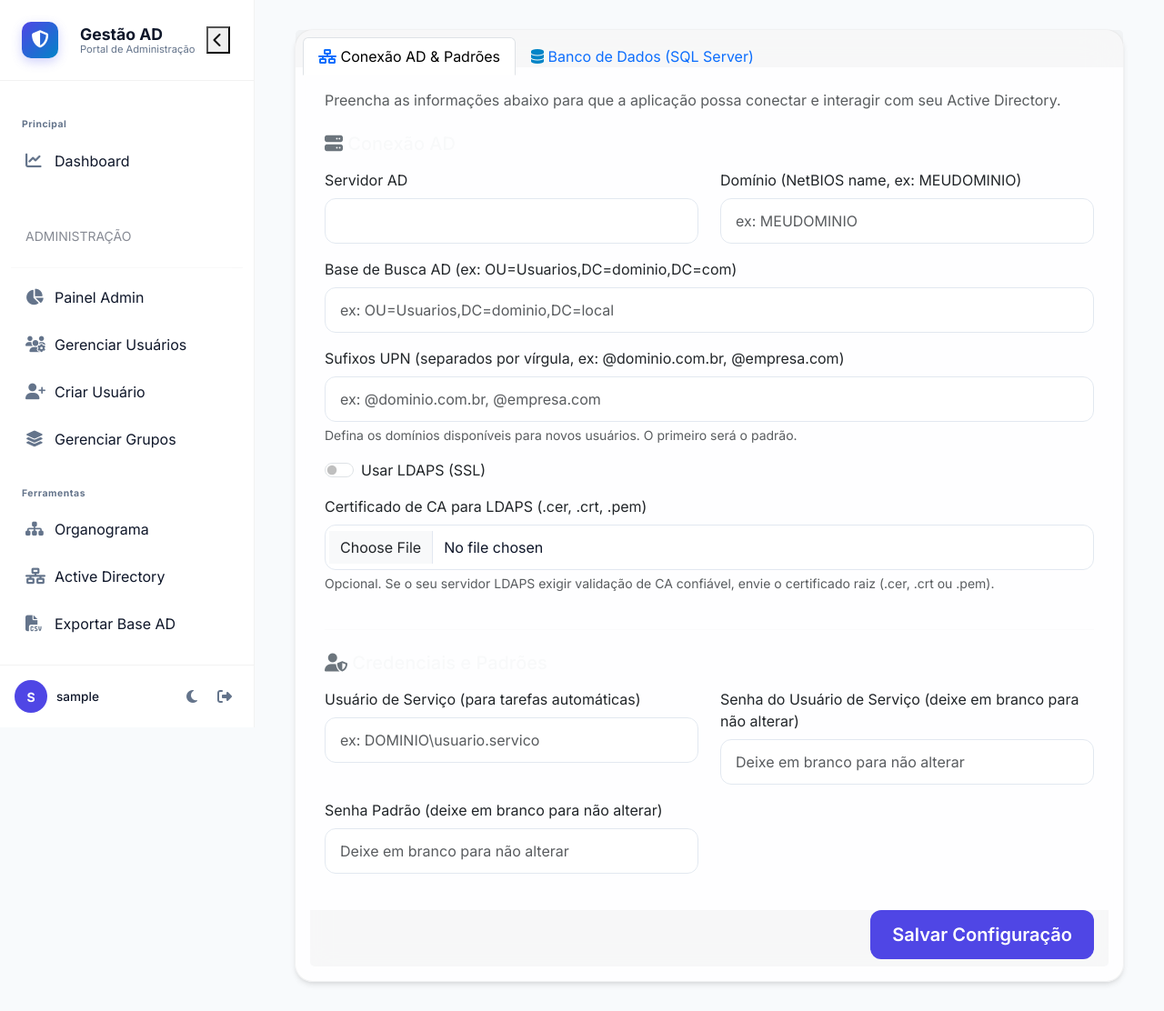
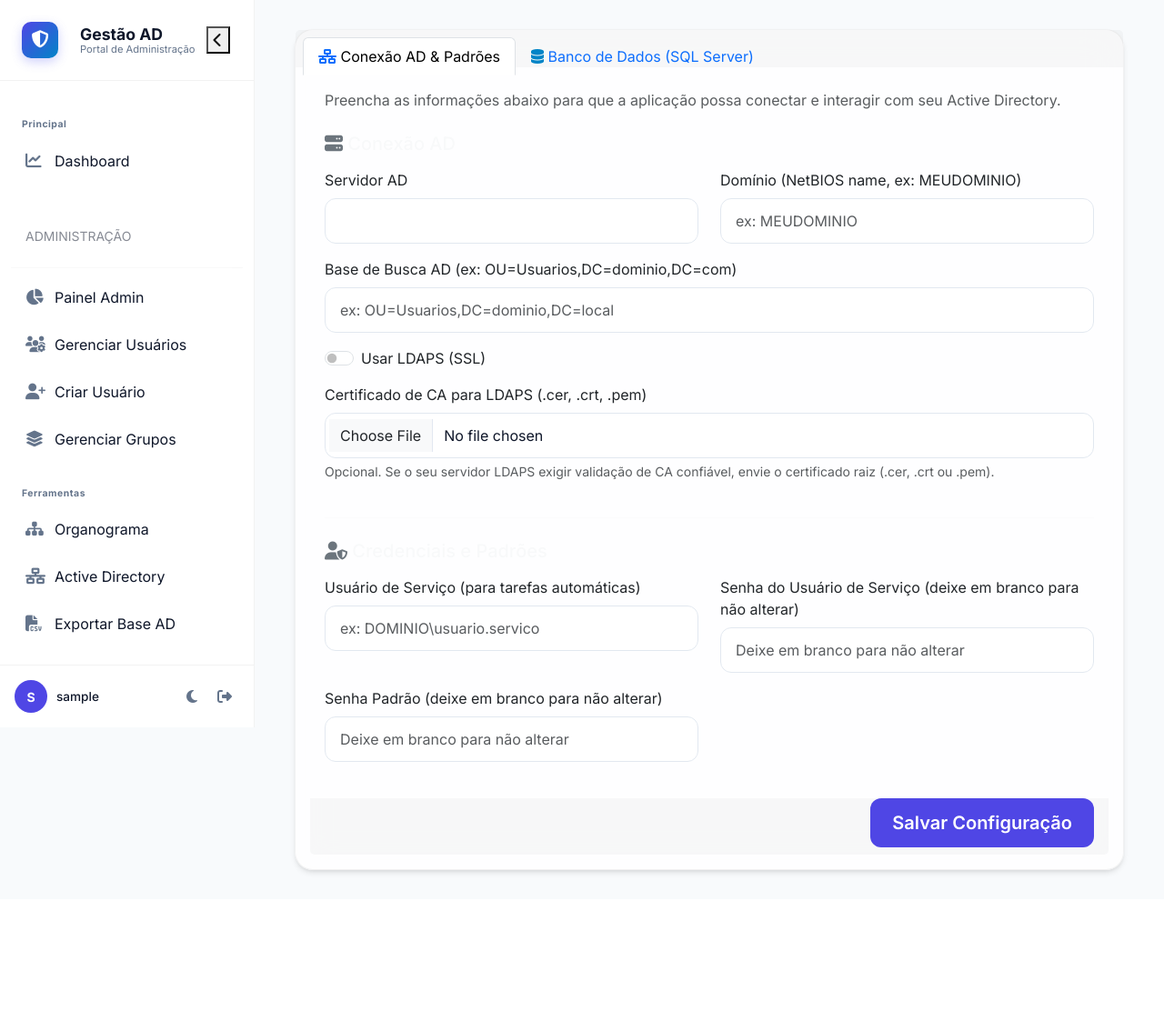
Before and after one commit to welermoura/ldap-teste, a Flask app: page /admin/config in a window 1280 px wide. Shown: the whole page at 91% size. After the commit the page ends 962 px from the top, so only its background shows below. Run offline with Flask 3, Linux system fonts and the light colour scheme; the visitor is signed in with stand-in values (Sample User, id 1); some libraries are stand-ins or nearby versions.

Commit message:
refac: remove obsolete upn_suffixes configuration field

```diff
--- a/forms/config.py
+++ b/forms/config.py
@@ -15,7 +15,6 @@ class ConfigForm(FlaskForm):
     default_password = PasswordField('Senha Padrão (deixe em branco para não alterar)')
     service_account_user = StringField('Usuário de Serviço (para tarefas automáticas)')
     service_account_password = PasswordField('Senha do Usuário de Serviço (deixe em branco para não alterar)')
-    upn_suffixes = StringField('Sufixos UPN (separados por vírgula, ex: @dominio.com.br, @empresa.com)')
     submit = SubmitField('Salvar Configuração')
 
 class AppearanceForm(FlaskForm):
--- a/routes/admin.py
+++ b/routes/admin.py
@@ -116,16 +116,14 @@ def admin_config():
         form.ad_search_base.data = config.get('AD_SEARCH_BASE')
         form.sso_enabled.data = config.get('SSO_ENABLED', False)
         form.service_account_user.data = config.get('SERVICE_ACCOUNT_USER')
-        form.upn_suffixes.data = config.get('upn_suffixes', '')
     if form.validate_on_submit():
-        logging.info(f"Formulário de configuração validado. Novos sufixos: {form.upn_suffixes.data}")
+        logging.info("Formulário de configuração validado.")
         config['AD_SERVER'] = form.ad_server.data
         config['USE_LDAPS'] = form.use_ldaps.data
         config['AD_DOMAIN'] = form.ad_domain.data
         config['AD_SEARCH_BASE'] = form.ad_search_base.data
         config['SSO_ENABLED'] = form.sso_enabled.data
         config['SERVICE_ACCOUNT_USER'] = form.service_account_user.data
-        config['upn_suffixes'] = form.upn_suffixes.data
         if form.default_password.data:
             config['DEFAULT_PASSWORD'] = form.default_password.data
         if form.service_account_password.data:
--- a/routes/users.py
+++ b/routes/users.py
@@ -52,8 +52,8 @@ def create_user_form():
     form = CreateUserForm()
     config = load_config()
 
-    # 1. Puxa sufixos manuais do config
-    manual_suffixes = [s.strip() for s in re.split(r'[,;]', config.get('upn_suffixes', '')) if s.strip()]
+    # 1. Puxa sufixos manuais (removido, campo obsoleto)
+    manual_suffixes = []
 
     # 2. Puxa sufixos automaticamente do AD
     auto_suffixes = []
--- a/templates/admin/config.html
+++ b/templates/admin/config.html
@@ -42,10 +42,6 @@
                         </div>
                         <div class="mb-3">
                             {{ render_field(form.ad_search_base, placeholder="ex: OU=Usuarios,DC=dominio,DC=local") }}
-                        </div>
-                        <div class="mb-3">
-                            {{ render_field(form.upn_suffixes, placeholder="ex: @dominio.com.br, @empresa.com") }}
-                            <div class="form-text text-muted">Defina os domínios disponíveis para novos usuários. O primeiro será o padrão.</div>
                         </div>
                         <div class="form-check form-switch mb-3">
                             {{ form.use_ldaps(class="form-check-input") }}
```
